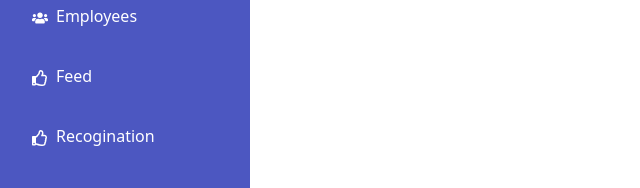
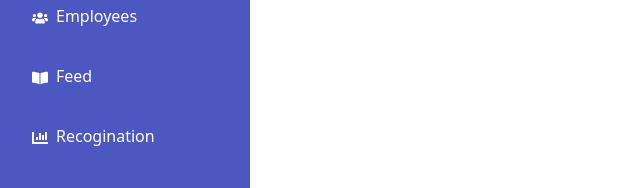
Before and after one commit to Madhusudan04337/hrms, a React (Vite) app: page / in a window 1280 px wide. Shown: the part 351-539 px from the top of the page, without its empty margins (0-640 px from the left). Built offline with nearby package versions, Linux system fonts and the light colour scheme.

Commit message:
react icons updated

```diff
--- a/src/components/Navbar.jsx
+++ b/src/components/Navbar.jsx
@@ -1,5 +1,5 @@
 import React from 'react';
-import {FaTachometerAlt, FaComments, FaUsers,FaRegThumbsUp, FaCalendarAlt, FaUserCircle,FaCog} from 'react-icons/fa';
+import {FaTachometerAlt,FaChartBar,FaBookOpen, FaComments, FaUsers, FaCalendarAlt, FaUserCircle,FaCog} from 'react-icons/fa';
 import '../styles/Navbar.css';
 
 console.log("navbar loaded");
@@ -39,8 +39,8 @@ const Sidebar = ( {setActivePage,activePage}) => {
                 </li>
                 <li className='w-100 mb-1'><button onClick={() => setActivePage('chat')} className={`nav-link text-white w-100 text-start ${activePage === 'chat'?'active':''}`}><FaComments className='me-2' />Chat</button></li>
                 <li className='w-100 mb-1'><button onClick={() => setActivePage('employees')} className={`nav-link text-white w-100 text-start ${activePage === 'employees'?'active':''}`}><FaUsers className='me-2' />Employees</button></li>
-                <li className='w-100 mb-1'><button onClick={() => setActivePage('feed')} className={`nav-link text-white w-100 text-start ${activePage === 'feed'?'active':''}`}><FaRegThumbsUp className='me-2' />Feed</button></li>
-                <li className='w-100 mb-1'><button onClick={() => setActivePage('recogination')} className={`nav-link text-white w-100 text-start ${activePage === 'recogination'?'active':''}`}><FaRegThumbsUp className='me-2' />Recogination</button></li>
+                <li className='w-100 mb-1'><button onClick={() => setActivePage('feed')} className={`nav-link text-white w-100 text-start ${activePage === 'feed'?'active':''}`}><FaBookOpen className='me-2' />Feed</button></li>
+                <li className='w-100 mb-1'><button onClick={() => setActivePage('recogination')} className={`nav-link text-white w-100 text-start ${activePage === 'recogination'?'active':''}`}><FaChartBar className='me-2' />Recogination</button></li>
                 <li className='w-100 mb-1'><button onClick={() => setActivePage('event')} className={`nav-link text-white w-100 text-start ${activePage === 'event'?'active':''}`}><FaCalendarAlt className='me-2' />Event</button></li>
                 <li className='w-100 mb-1'><button onClick={() => setActivePage('profile')} className={`nav-link text-white w-100 text-start ${activePage === 'profile'?'active':''}`}><FaUserCircle className='me-2' />Profile</button></li>
                 <li className='w-100 mb-1'><button onClick={() => setActivePage('settings')} className={`nav-link text-white w-100 text-start ${activePage === 'settings'?'active':''}`}><FaCog className='me-2' />Settings</button></li>
```
